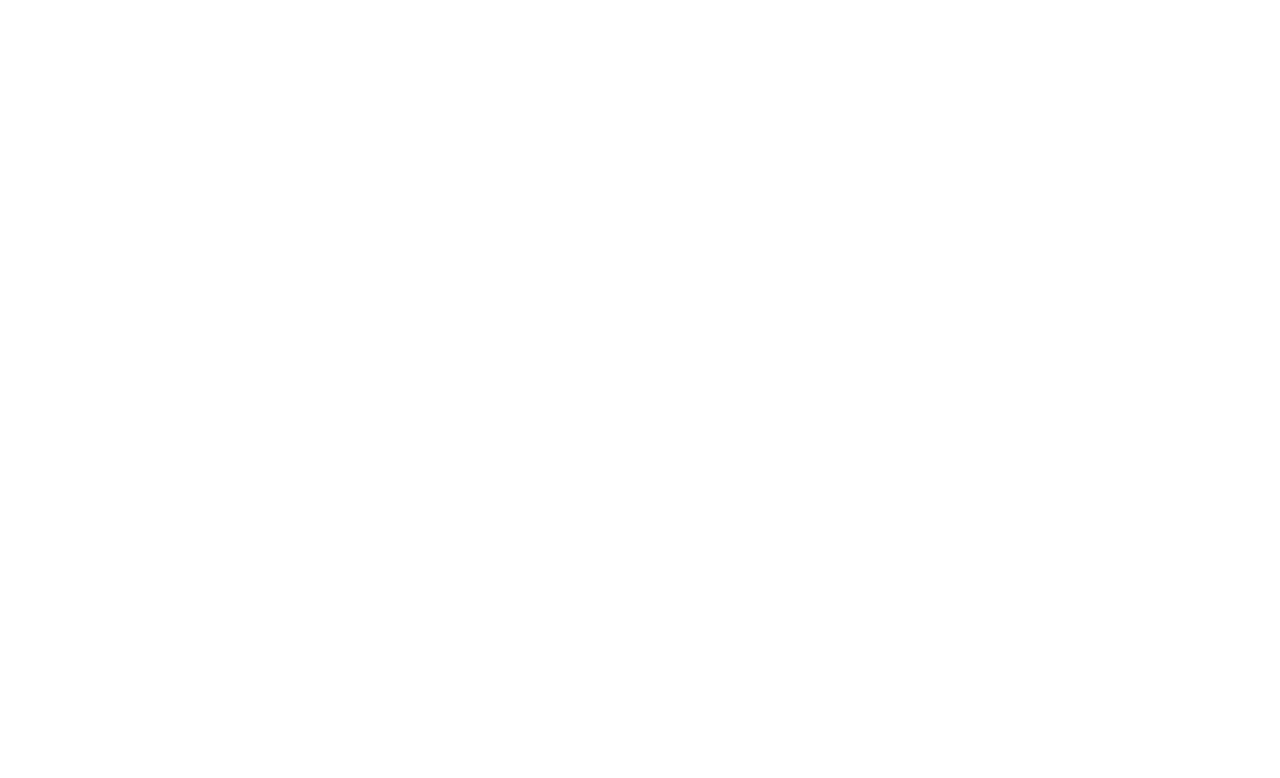
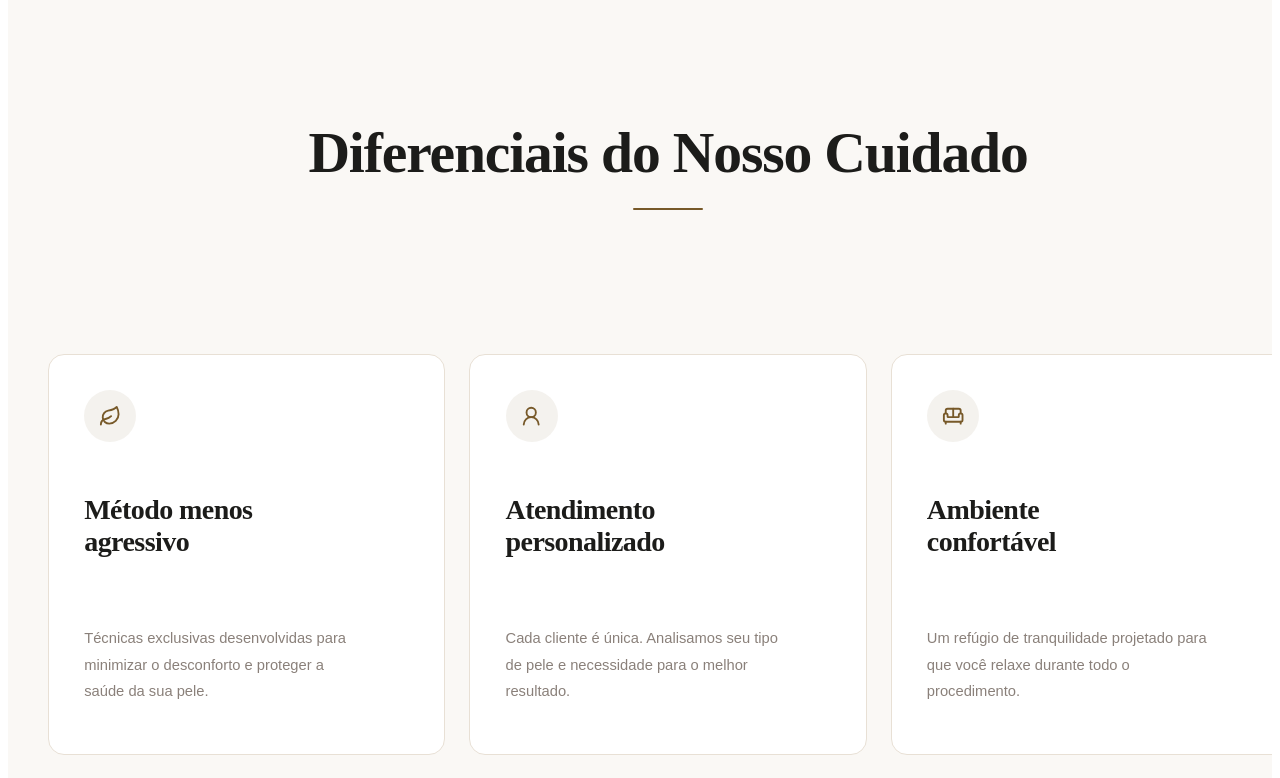
Before and after one commit to AgatonJunior/landing-page_marie-depilacao, a React (Vite) app: page / in a window 1280 px wide. Shown: the part 960-1738 px from the top of the page. Before the commit the page ends 944 px from the top, so only its background shows below. Built offline with nearby package versions, Linux system fonts and the light colour scheme.

Commit message:
Implementção do componente Diferenciais

```diff
--- /dev/null
+++ b/src/components/Diferenciais/Diferenciais.jsx
@@ -0,0 +1,80 @@
+import S from "./Diferenciais.module.scss";
+
+import {
+  LuLeaf,
+  LuUserRound,
+  LuSofa,
+  LuShieldCheck,
+  LuCalendarDays,
+  LuSparkles,
+} from "react-icons/lu";
+
+const ITEMS = [
+  {
+    icon: <LuLeaf />,
+    title: "Método menos agressivo",
+    text: "Técnicas exclusivas desenvolvidas para minimizar o desconforto e proteger a saúde da sua pele.",
+  },
+  {
+    icon: <LuUserRound />,
+    title: "Atendimento personalizado",
+    text: "Cada cliente é única. Analisamos seu tipo de pele e necessidade para o melhor resultado.",
+  },
+  {
+    icon: <LuSofa />,
+    title: "Ambiente confortável",
+    text: "Um refúgio de tranquilidade projetado para que você relaxe durante todo o procedimento.",
+  },
+  {
+    icon: <LuSparkles />,
+    title: "Higiene e segurança",
+    text: "Rigorosos protocolos de esterilização e materiais descartáveis para sua total segurança.",
+  },
+  {
+    icon: <LuCalendarDays />,
+    title: "Resultados duradouros",
+    text: "Pele lisa por muito mais tempo, com enfraquecimento progressivo dos pelos.",
+  },
+  {
+    icon: <LuShieldCheck />,
+    title: "Produtos de qualidade premium",
+    text: "Utilizamos as melhores ceras e cosméticos pós-depilatórios do mercado internacional.",
+  },
+];
+
+export default function Diferenciais() {
+  return (
+    <section className={S.diferenciais} id="diferenciais">
+      <div className={S.diferenciais__container}>
+
+        <div className={S.diferenciais__heading}>
+          <h2 className={S.diferenciais__title}>
+            Diferenciais do Nosso Cuidado
+          </h2>
+        </div>
+
+        <div className={S.diferenciais__grid}>
+          {ITEMS.map((item) => (
+            <article
+              key={item.title}
+              className={S.diferenciais__card}
+            >
+              <div className={S.diferenciais__icon}>
+                {item.icon}
+              </div>
+
+              <h3 className={S.diferenciais__cardTitle}>
+                {item.title}
+              </h3>
+
+              <p className={S.diferenciais__text}>
+                {item.text}
+              </p>
+            </article>
+          ))}
+        </div>
+
+      </div>
+    </section>
+  );
+}
--- /dev/null
+++ b/src/components/Diferenciais/Diferenciais.module.scss
@@ -0,0 +1,159 @@
+@use "../../style/variables" as *;
+@use "../../style/mixins" as *;
+
+.diferenciais {
+  @include section($space-2xl);
+
+  background: $color-bg;
+
+  overflow: hidden;
+
+  &__container {
+    @include container;
+  }
+
+  // HEADER
+  &__heading {
+    text-align: center;
+
+    margin-bottom: $space-2xl;
+
+    @include respond-below(md) {
+      margin-bottom: $space-xl;
+    }
+  }
+
+  &__title {
+    @include display(clamp(2.5rem, 5vw, 3.6rem), 600);
+
+    color: $color-dark;
+
+    position: relative;
+
+    display: inline-block;
+
+    padding-bottom: $space-md;
+
+    @include respond-below(md) {
+      font-size: 2.3rem;
+    }
+
+    @include respond-below(sm) {
+      font-size: 1.9rem;
+    }
+
+    &::after {
+      content: "";
+
+      position: absolute;
+
+      left: 50%;
+      bottom: 0;
+
+      transform: translateX(-50%);
+
+      width: 70px;
+      height: 2px;
+
+      background: $color-primary;
+      border-radius: $radius-full;
+    }
+  }
+
+  // GRID
+  &__grid {
+    @include grid(3, $space-md);
+
+    @include respond-below(lg) {
+      grid-template-columns: repeat(2, 1fr);
+    }
+
+    @include respond-below(md) {
+      grid-template-columns: 1fr;
+    }
+  }
+
+  // CARD
+  &__card {
+    background: $color-white;
+
+    border: 1px solid $color-border;
+
+    border-radius: $radius-lg;
+
+    padding: 2.2rem;
+
+    min-height: 280px;
+
+    transition:
+      transform $transition-base,
+      box-shadow $transition-base,
+      border-color $transition-base;
+
+    @include flex(column, flex-start, flex-start, $space-md);
+
+    &:hover {
+      transform: translateY(-4px);
+
+      box-shadow: $shadow-md;
+
+      border-color: rgba($color-primary, 0.18);
+    }
+
+    @include respond-below(md) {
+      min-height: auto;
+    }
+
+    @include respond-below(sm) {
+      padding: 1.8rem;
+    }
+  }
+
+  // ICON
+  &__icon {
+    width: 52px;
+    height: 52px;
+
+    border-radius: $radius-full;
+
+    background: rgba($color-primary, 0.08);
+
+    color: $color-primary;
+
+    @include flex-center;
+
+    font-size: 1.4rem;
+
+    flex-shrink: 0;
+  }
+
+  // CARD TITLE
+  &__cardTitle {
+    @include display($fs-xl, 600);
+
+    color: $color-dark;
+
+    line-height: 1.15;
+
+    max-width: 220px;
+
+    @include respond-below(sm) {
+      font-size: 1.5rem;
+    }
+  }
+
+  // TEXT
+  &__text {
+    @include body($fs-sm);
+
+    color: $color-text-light;
+
+    line-height: 1.8;
+
+    max-width: 280px;
+
+    @include respond-below(sm) {
+      max-width: 100%;
+    }
+  }
+}
--- a/src/pages/Home.jsx
+++ b/src/pages/Home.jsx
@@ -1,10 +1,12 @@
 import React from 'react'
 import Hero from '../components/Hero/Hero'
+import Diferenciais from '../components/Diferenciais/Diferenciais'
 
 const Home = () => {
   return (
     <main>
       <Hero />
+      <Diferenciais/>
     </main>
   )
 }
```
